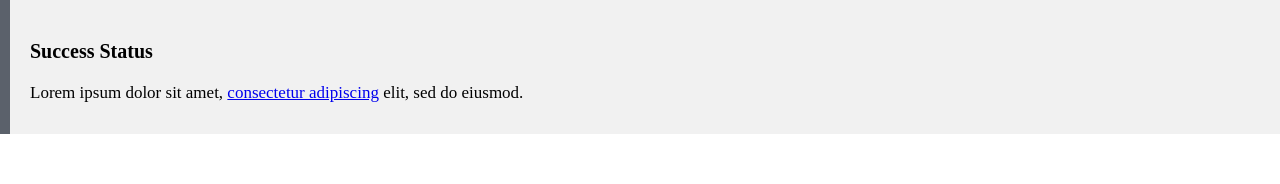
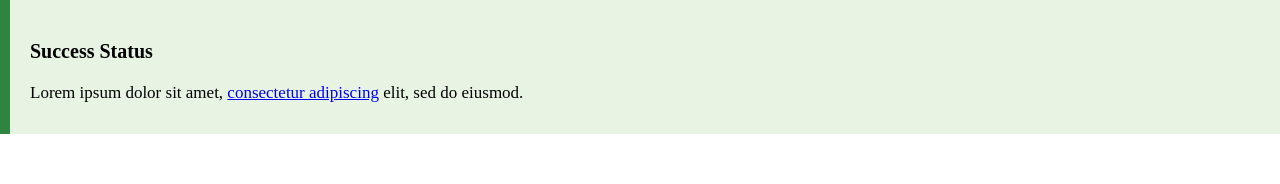
Before and after one commit to jonilsen/uswds-sc-alert, a React (Create React App) app: page / in a window 1280 px wide. Shown: the top 184 px of the page. Built offline with nearby package versions, Linux system fonts and the light colour scheme.

Commit message:
added multiple variants w/o adding a new library such as styled-theming. Ugly but it works.

```diff
--- a/src/components/alert/alert.js
+++ b/src/components/alert/alert.js
@@ -2,7 +2,13 @@ import React from "react";
 import styled from "styled-components";
 
 const UsaAlert = styled.div`
-  background-color: ${props => props.theme.colorGrayLightest};
+  background-color: ${props => {
+    if (!props.variant) return props.theme.colorGrayLightest;
+    if (props.variant === "success") return props.theme.colorGreenLightest;
+    if (props.variant === "warning") return props.theme.colorGoldLightest;
+    if (props.variant === "error") return props.theme.colorSecondaryLightest;
+    if (props.variant === "info") return props.theme.colorPrimaryAltLightest;
+  }};
   background-position: ${props => props.theme.spacingMedium}
     ${props => props.theme.spacingMedium};
   background-repeat: no-repeat;
@@ -14,7 +20,13 @@ const UsaAlert = styled.div`
   position: relative;
 
   &:before {
-    background-color: ${props => props.theme.colorGray};
+    background-color: ${props => {
+      if (!props.variant) return props.theme.colorGray;
+      if (props.variant === "success") return props.theme.colorGreen;
+      if (props.variant === "warning") return props.theme.colorGold;
+      if (props.variant === "error") return props.theme.colorSecondary;
+      if (props.variant === "info") return props.theme.colorPrimaryAlt;
+    }};
     content: "";
     height: 100%;
     left: 0;
@@ -28,7 +40,7 @@ const UsaAlert = styled.div`
 class Alert extends React.Component {
   render() {
     return (
-      <UsaAlert>
+      <UsaAlert variant="success">
         <div>
           <h3>Success Status</h3>
           <p>
```
